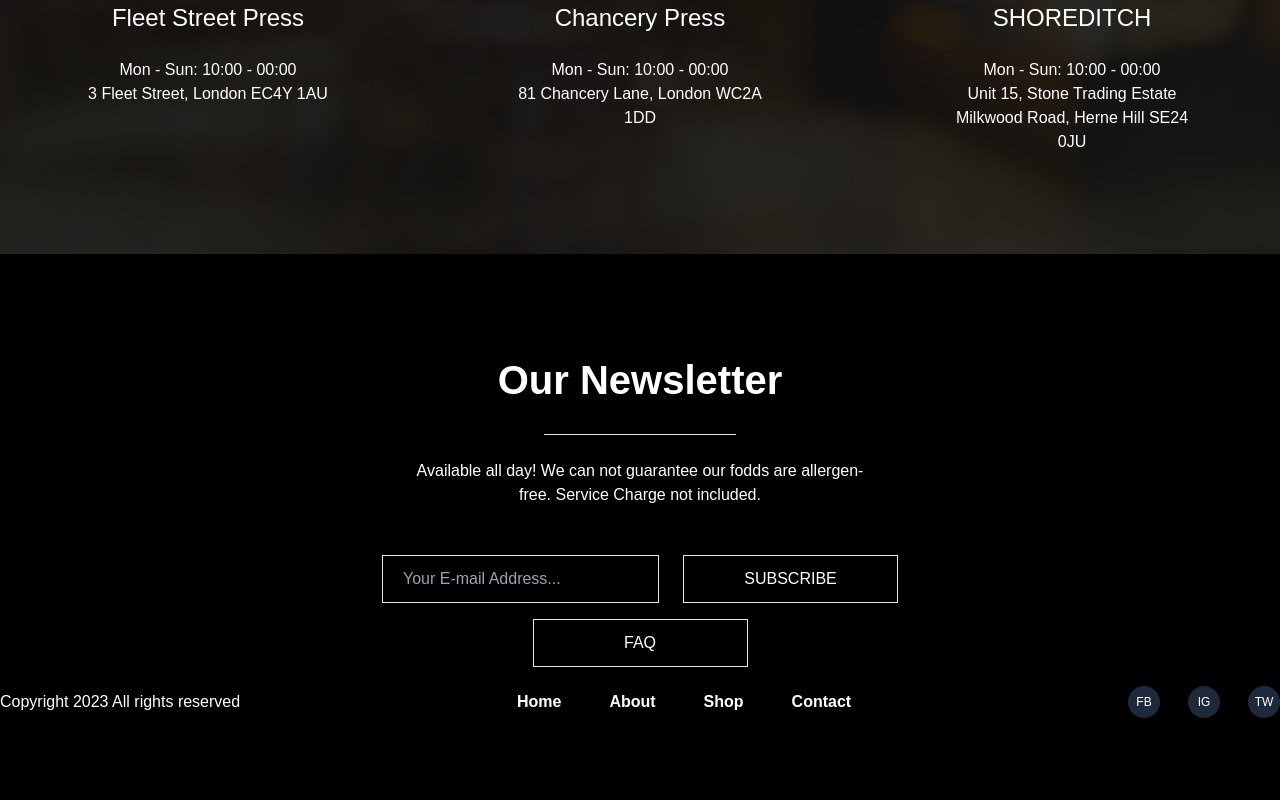
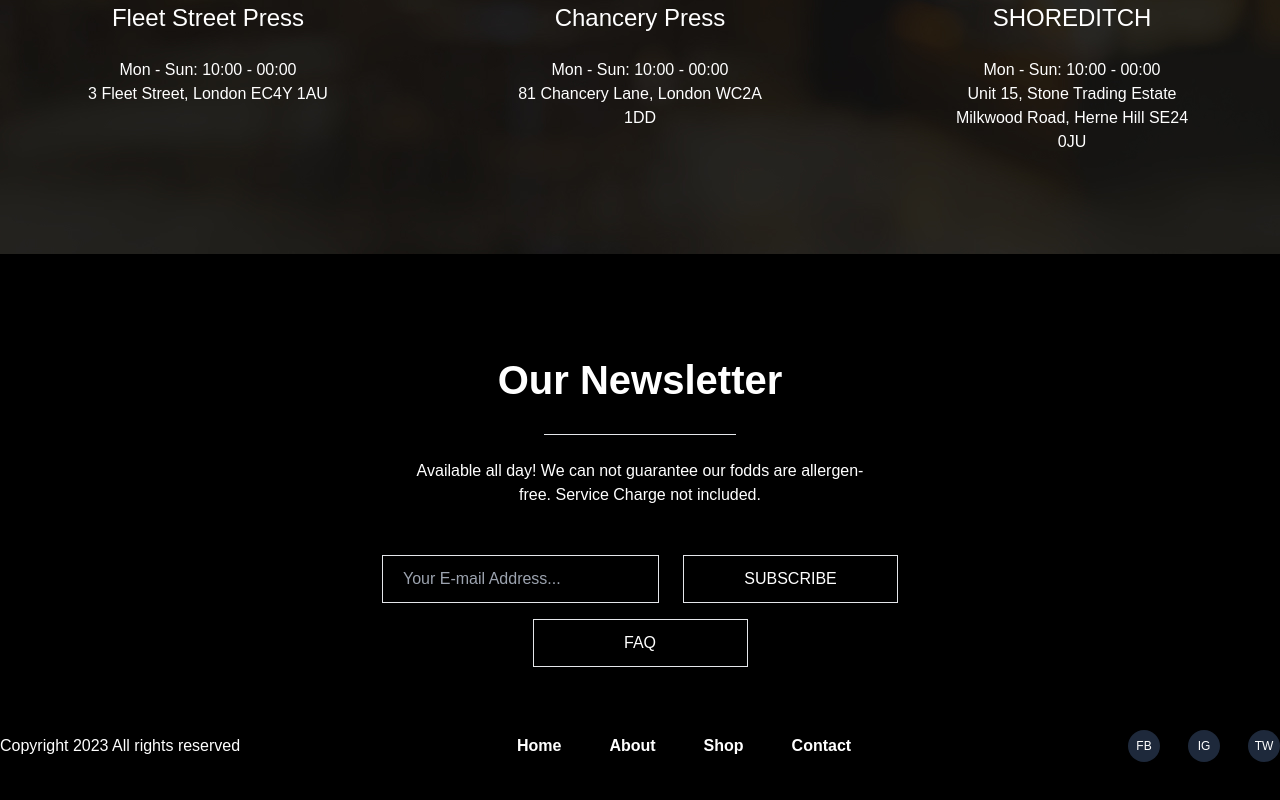
Before and after one commit to guisposito/figma-modelo2, a React (Vite) app: page / in a window 1280 px wide. Shown: the part 4954-5754 px from the top of the page. Built offline with nearby package versions, Linux system fonts and the light colour scheme.

Commit message:
Corrigido a disposição do footer

```diff
--- a/src/components/Footer.jsx
+++ b/src/components/Footer.jsx
@@ -6,7 +6,7 @@
 
     return (
         <footer>
-            <div className="bg-black h-[120px] font-inter text-white">
+            <div className="flex bg-black h-[120px] font-inter text-white">
                 <div className="flex justify-between items-center container mx-auto">
                     <div className="">
                         <p>Copyright {anoAtual} All rights reserved</p>
```
